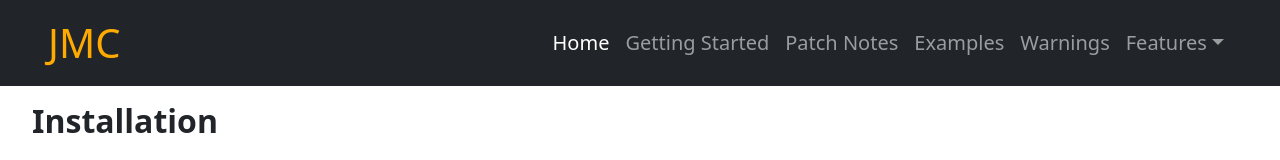
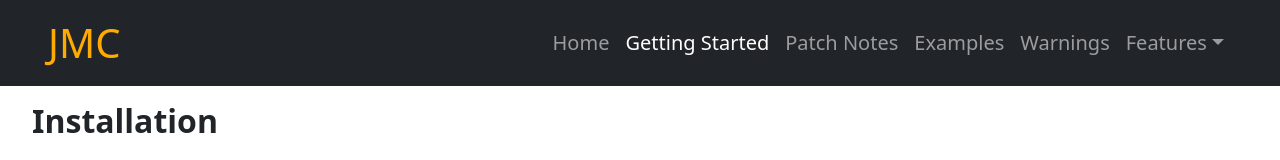
Before and after one commit to WingedSeal/docs.jmc, a React (Create React App) app: page /docs.jmc/getting-started in a window 1280 px wide. Shown: the top 160 px of the page. Built offline with nearby package versions, Linux system fonts and the light colour scheme; the HTML template or start-up script is replaced by a standard one.

Commit message:
Make navbar active based on url, redirect 404

```diff
--- a/src/App.js
+++ b/src/App.js
@@ -7,20 +7,19 @@ import Examples from './pages/Examples';
 import Warnings from './pages/Warnings'
 import Features from './pages/Features';
 import Syntax from './pages/features/Syntax';
-import React, { useState } from 'react'
+import React from 'react'
 //import 'bootstrap/dist/css/bootstrap.css';
 import { BrowserRouter as Router, Route, Routes } from 'react-router-dom';
 
 function App() {
-  const [navActive, setNavActive] = useState('home')
 
   return (
     <Router basename='/docs.jmc'>
       <div className="App d-flex flex-column">
-        <AppNavbar setActive={setNavActive} active={navActive} />
+        <AppNavbar />
         <Routes>
-          <Route path="/" element={<Home setNavActive={setNavActive} />} />
-          <Route path="getting-started" element={<GettingStarted setNavActive={setNavActive} />} />
+          <Route path="/" element={<Home />} />
+          <Route path="getting-started" element={<GettingStarted />} />
           <Route path="patch-notes" element={<PatchNotes />} />
           <Route path="examples" element={<Examples />} />
           <Route path="warnings" element={<Warnings />} />
--- a/src/components/App/AppNavbar.js
+++ b/src/components/App/AppNavbar.js
@@ -1,13 +1,16 @@
 import React, { useState, useEffect, useCallback, useRef } from 'react'
-import PropTypes from 'prop-types'
 import { Nav, Navbar, NavDropdown } from 'react-bootstrap';
-import { Link } from 'react-router-dom';
+import { Link, useLocation } from 'react-router-dom';
 import './../../App.scss'
 
 
-const AppNavbar = ({ active, setActive }) => {
+const AppNavbar = () => {
+    const [active, setActive] = useState('TEST')
     const [navShow, setNavShow] = useState(true);
     const [y, setY] = useState(document.scrollingElement.scrollHeight);
+    const [height, setHeight] = useState(0)
+    const location = useLocation();
+    const ref = useRef(null)
 
     const handleNavigation = useCallback((e) => {
         if (y > window.scrollY) {
@@ -17,6 +20,7 @@ const AppNavbar = ({ active, setActive }) => {
         }
         setY(window.scrollY)
     }, [y]);
+
     useEffect(() => {
         window.addEventListener("scroll", handleNavigation);
 
@@ -25,33 +29,37 @@ const AppNavbar = ({ active, setActive }) => {
         };
     }, [handleNavigation]);
 
-    const [height, setHeight] = useState(0)
-    const ref = useRef(null)
 
     useEffect(() => {
         setHeight(ref.current.clientHeight)
+
     }, [])
+
+    useEffect(() => {
+        setActive(location.pathname)
+    }, [location.pathname])
+
 
     return (
         <div>
-            <Navbar bg="dark" variant="dark" fixed="top" expand="lg" collapseOnSelect style={{ transition: '0.2s ease-in-out', transform: navShow ? '' : 'translateY(-100%)' }} ref={ref}>
+            <Navbar bg="dark" variant="dark" fixed="top" expand="lg" collapseOnSelect style={{ transition: '0.3s ease-in-out', transform: navShow ? '' : 'translateY(-100%)' }} ref={ref}>
                 <Navbar.Brand>
                     <Link to="" className="text-decoration-none">
-                        <div className="ms-5 text-primary fs-1" onClick={() => { setActive("home") }}>JMC</div>
+                        <div className="ms-5 text-primary fs-1">JMC</div>
                     </Link>
                 </Navbar.Brand>
                 <Navbar.Toggle className='m-2' />
                 <Navbar.Collapse className='ms-3'>
-                    <Nav className='fs-5 ms-auto me-5' activeKey={active} onSelect={(selectedKey) => setActive(selectedKey)}>
-                        <Nav.Link eventKey="home" as={Link} to="/">Home</Nav.Link>
-                        <Nav.Link eventKey="getting_started" as={Link} to="/getting-started">Getting Started</Nav.Link>
-                        <Nav.Link eventKey="patch_notes" as={Link} to="/patch-notes">Patch Notes</Nav.Link>
-                        <Nav.Link eventKey="examples" as={Link} to="/examples">Examples</Nav.Link>
-                        <Nav.Link eventKey="warnings" as={Link} to="/warnings">Warnings</Nav.Link>
+                    <Nav className='fs-5 ms-auto me-5' activeKey={active}>
+                        <NavLink to="/">Home</NavLink>
+                        <NavLink to="/getting-started">Getting Started</NavLink>
+                        <NavLink to="/patch-notes">Patch Notes</NavLink>
+                        <NavLink to="/examples">Examples</NavLink>
+                        <NavLink to="/warnings">Warnings</NavLink>
                         <NavDropdown title="Features">
-                            <NavDropdown.Item eventKey="features" as={Link} to="/features">Features</NavDropdown.Item>
+                            <NavItem to="/features">Features</NavItem>
                             <NavDropdown.Divider />
-                            <NavDropdown.Item eventKey="features/syntax" as={Link} to="/features/syntax">Syntax</NavDropdown.Item>
+                            <NavItem to="/features/syntax">Syntax</NavItem>
                         </NavDropdown>
                     </Nav>
                 </Navbar.Collapse>
@@ -62,10 +70,18 @@ const AppNavbar = ({ active, setActive }) => {
 }
 //<h1 className="display-2 m-auto fw-bolder overflow-hidden">Javascript-like Minecraft functions</h1>
 
-AppNavbar.propTypes = {
-    active: PropTypes.string,
-    setActive: PropTypes.func
+
+export default AppNavbar
+
+
+const NavLink = ({ to, children }) => {
+    return (
+        <Nav.Link eventKey={to} as={Link} to={to}>{children}</Nav.Link>
+    )
 }
 
-
-export default AppNavbar
+const NavItem = ({ to, children }) => {
+    return (
+        <NavDropdown.Item eventKey={to} as={Link} to={to}>{children}</NavDropdown.Item>
+    )
+}
```
Also changed, not shown: src/pages/GettingStarted.js (+1 -6 lines).
